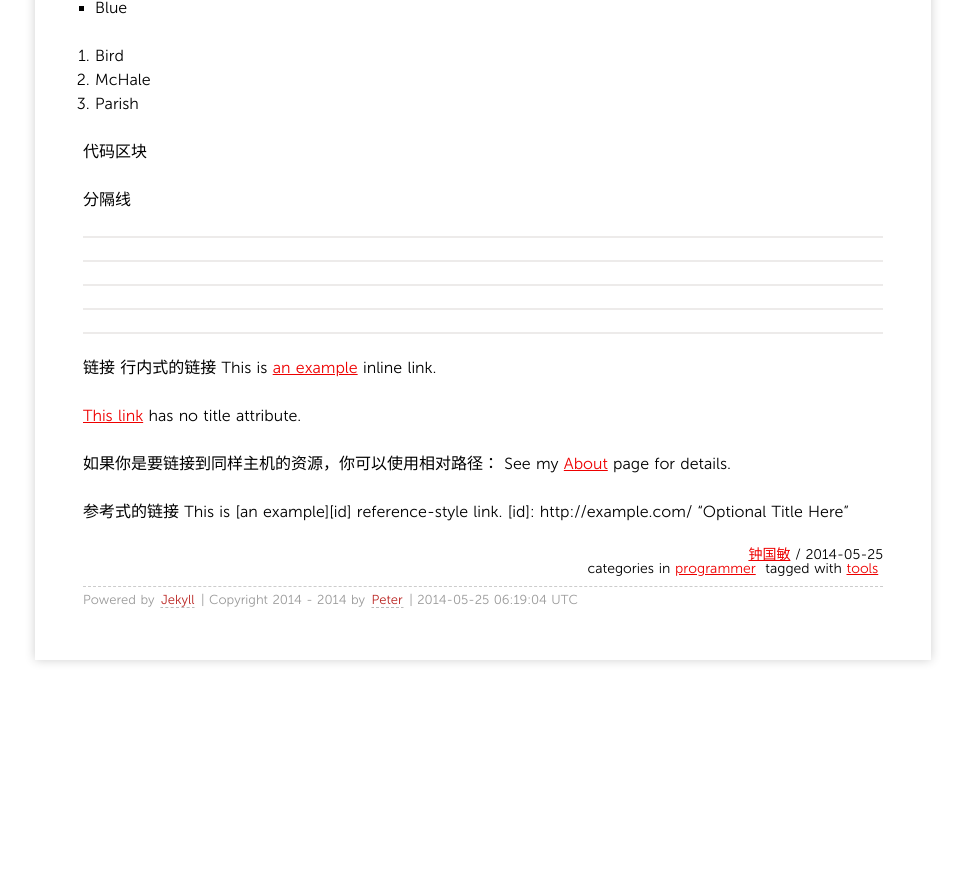
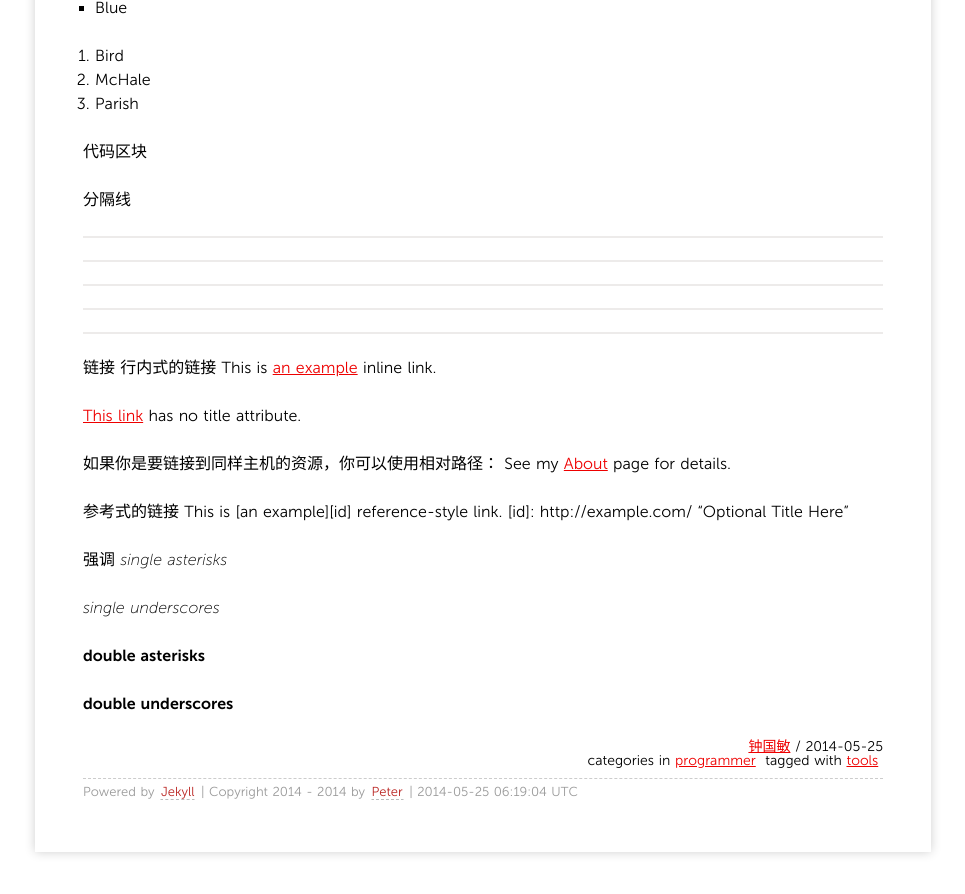
Before and after one commit to fengyr/blog, a Jekyll site: the page built from _posts/2014/2014-05-25-Markdown语法练习.md, in a window 1280 px wide and 900 px high, scrolled down 1720 px. Shown: the top 894 px of the window, without its empty margins (157-1122 px from the left). Built offline with Jekyll 4.4.1, drawn with Linux system fonts in a browser that asks for light colours; Markdown is read by kramdown in place of the engine named in the settings; before the commit the page ends 2428 px from its top, so only the background shows below that.

Commit message:
For study Markdown

```diff
--- a/_posts/2014/2014-05-25-Markdown语法练习.md
+++ b/_posts/2014/2014-05-25-Markdown语法练习.md
@@ -124,3 +124,13 @@ See my [About](/about/) page for details.
 参考式的链接
 This is [an example][id] reference-style link.
 [id]: http://example.com/  "Optional Title Here"
+
+
+强调
+*single asterisks*
+
+_single underscores_
+
+**double asterisks**
+
+__double underscores__
```
